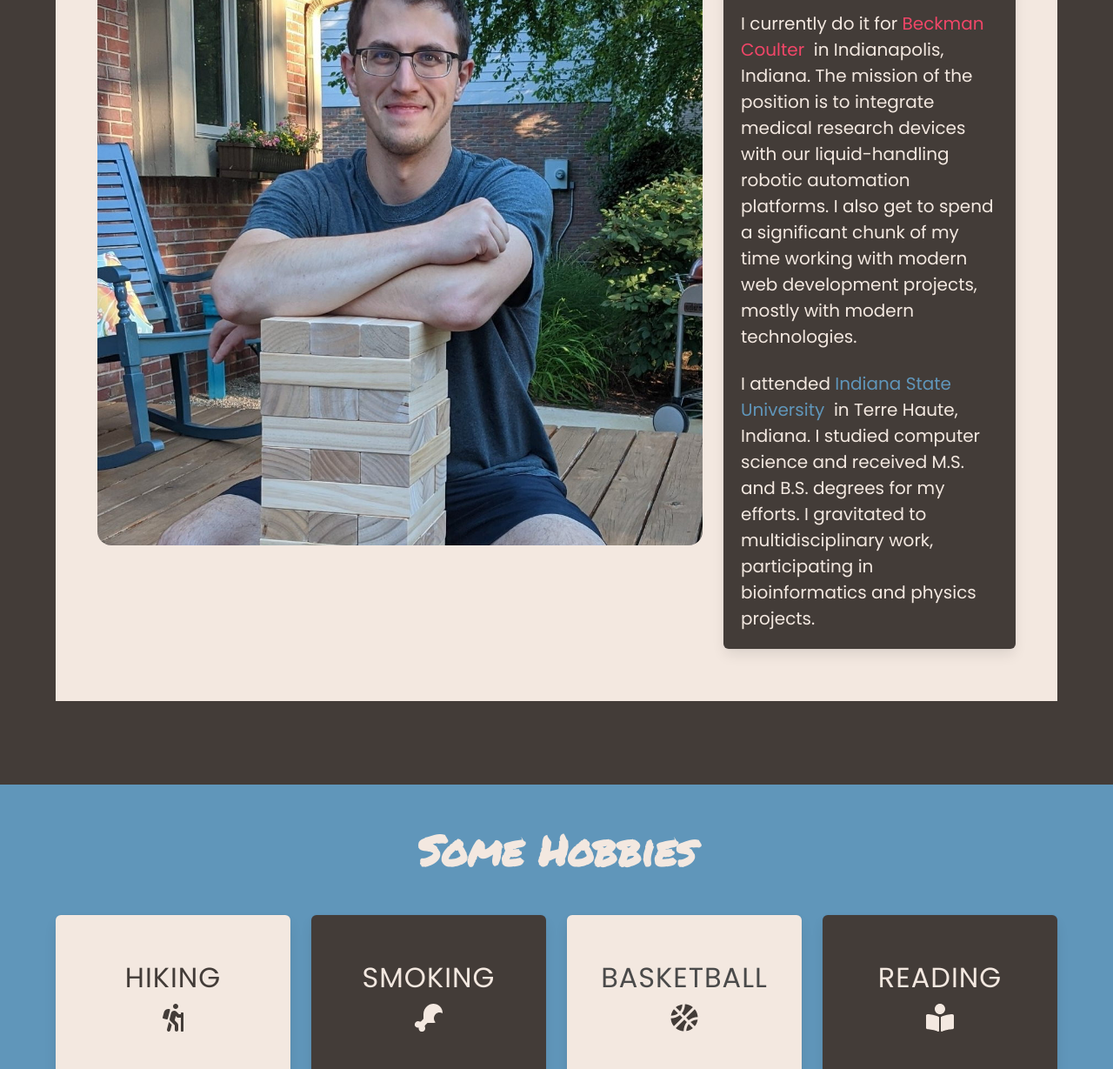
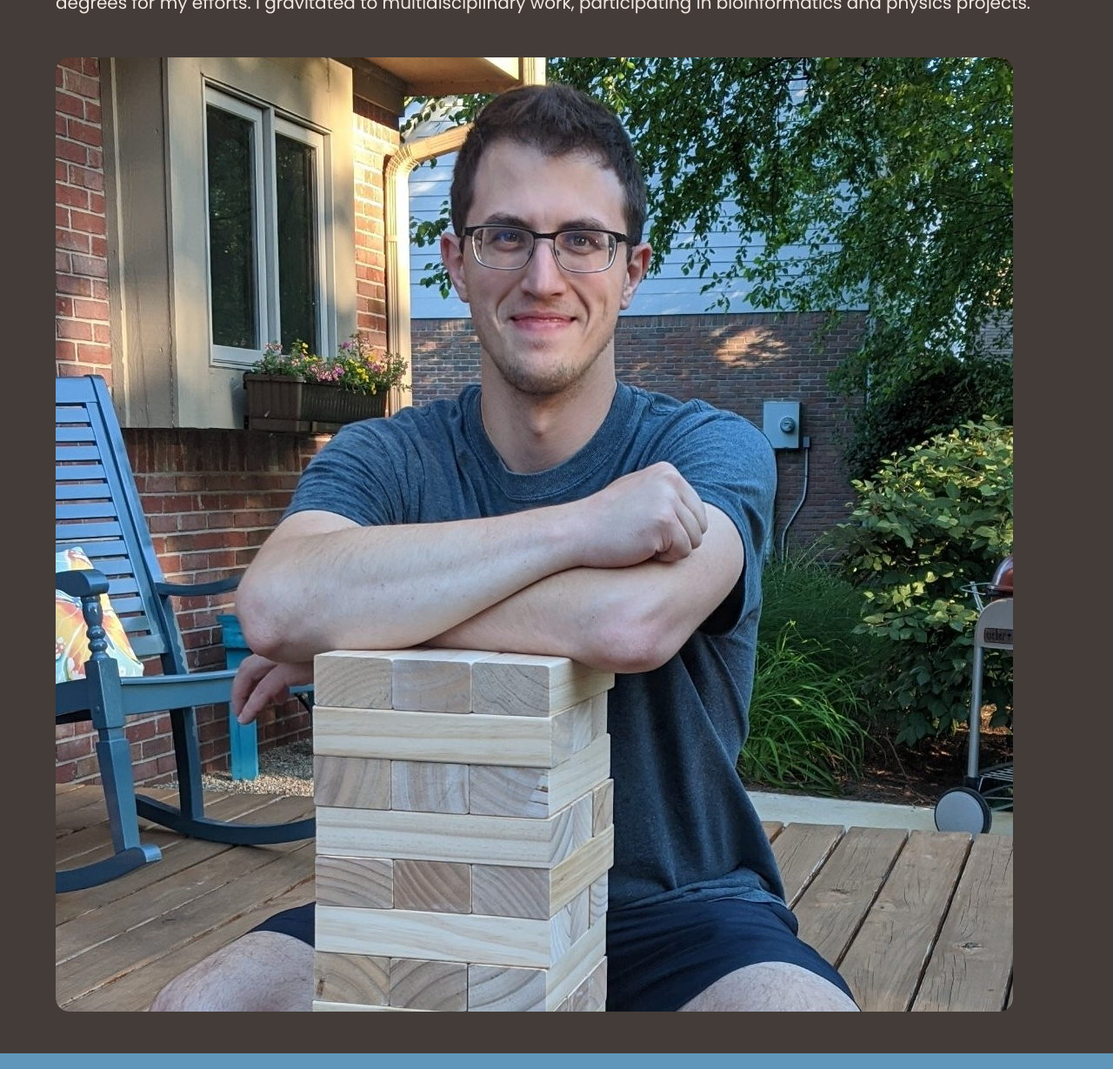
Before and after one commit to aaronmcox/me, a Gatsby site: page / in a window 1280 px wide. Shown: the part 526-1755 px from the top of the page at 87% size. Built offline with nearby package versions, Linux system fonts and the light colour scheme; Gatsby itself is replaced by a stand-in of ours.

Commit message:
simplify showcase

```diff
--- a/src/components/hobbies.js
+++ b/src/components/hobbies.js
@@ -16,7 +16,7 @@ export const Hobbies = () => (
     <div className="hero-foot">
       <div className="container">
         <div className="columns is-desktop">
-          <div className="column has-text-centered">
+          <div className="column has-text-centered m-1">
             <div className="box has-background-light pt-6 pb-6">
               <p className="heading has-text-dark is-size-3">Hiking</p>
               <p className="title has-text-dark is-size-3">
@@ -24,7 +24,7 @@ export const Hobbies = () => (
               </p>
             </div>
           </div>
-          <div className="column has-text-centered">
+          <div className="column has-text-centered m-1">
             <div className="box has-background-dark pt-6 pb-6">
               <p className="heading has-text-light is-size-3">Smoking</p>
               <p className="title has-text-light is-size-3">
@@ -32,7 +32,7 @@ export const Hobbies = () => (
               </p>
             </div>
           </div>
-          <div className="column has-text-centered">
+          <div className="column has-text-centered m-1">
             <div className="box has-background-light pt-6 pb-6">
               <p className="heading is-size-3">Basketball</p>
               <p className="title has-text-dark is-size-3">
@@ -40,7 +40,7 @@ export const Hobbies = () => (
               </p>
             </div>
           </div>
-          <div className="column has-text-centered">
+          <div className="column has-text-centered m-1">
             <div className="box has-background-dark pt-6 pb-6">
               <p className="heading has-text-light is-size-3">Reading</p>
               <p className="title has-text-light is-size-3">
--- a/src/components/showcase.js
+++ b/src/components/showcase.js
@@ -4,20 +4,9 @@ import { StaticImage} from "gatsby-plugin-image";
 export function Showcase() {
   return (
     <div className="has-background-dark p-6">
-      <div className="container has-background-light">
-        <div className="columns is-vcentered p-6 mt-6 mb-6 is-desktop">
-          <div className="column is-7-desktop is-8-widescreen">
-            <figure className="image">
-              <StaticImage
-                src="../images/me-jenga-square.jpg"
-                alt="Me, in my backyard, learning on a giant Jenga set, grinning like a fool."
-                className="has-ratio"
-                style={{borderRadius: "1rem"}}
-              />
-            </figure>
-          </div>
-          <div className="column">
-            <div className="box has-background-dark">
+      <div className="container">
+
+            <div className="has-background-dark">
               <h1 className="title is-1 has-text-info has-permanent-marker-font pb-1">Hello!</h1>
               <h3 className="subtitle is-3 has-text-light has-text-weight-bold pb-3">I'm Aaron and I develop software.</h3>
               <p className="block has-text-light is-size-5">
@@ -32,8 +21,19 @@ export function Showcase() {
                 I gravitated to multidisciplinary work, participating in bioinformatics and physics projects.
               </p>
             </div>
-          </div>
-        </div>
+
+            <div className="mt-6">
+              <figure className="image">
+                <StaticImage
+                  src="../images/me-jenga-square.jpg"
+                  alt="Me, in my backyard, learning on a giant Jenga set, grinning like a fool."
+                  className="has-ratio is-centered"
+                  style={{borderRadius: "1rem"}}
+                />
+              </figure>
+            </div>
+
+
       </div>
     </div>
   );
```
